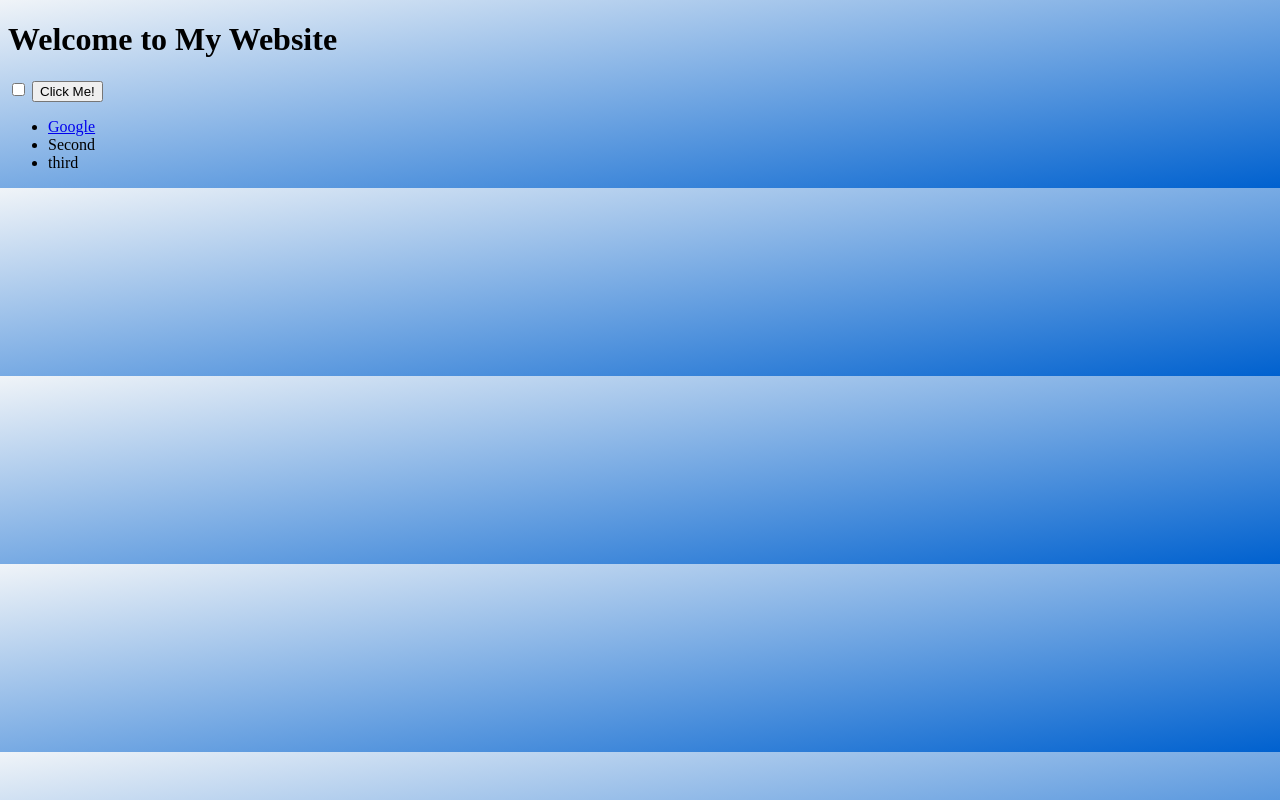
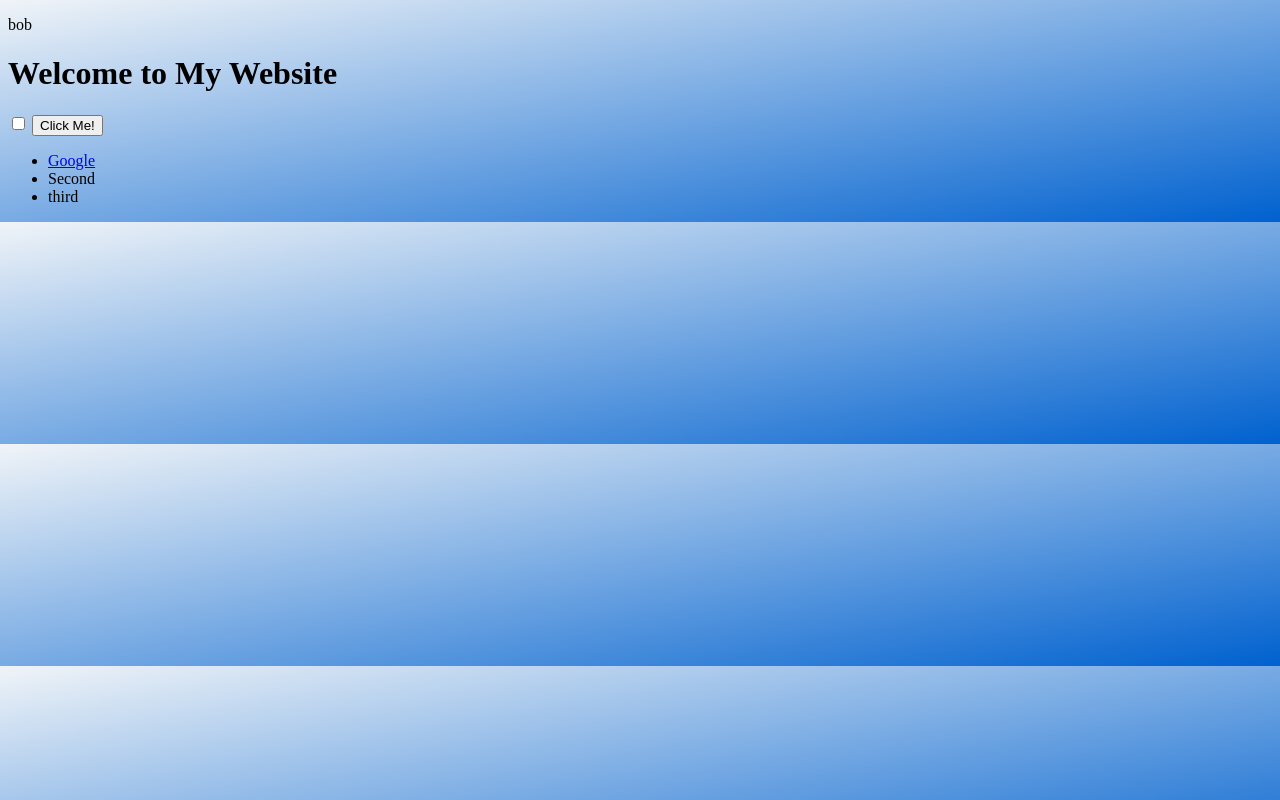
Before and after one commit to Alangtjoplin/Resume, a plain HTML site: page class.html in a window 1280 px wide. Drawn offline with Linux system fonts and the light colour scheme.

Commit message:
class work
Json

```diff
--- a/class.html
+++ b/class.html
@@ -7,7 +7,12 @@
     </head>
 
     <body>
-
+        <p id="demo"></p>
+        <script>
+            var myJSON = '{ "name":"bob", "age":30, "city":"New York"}';
+            var myObj = JSON.parse(myJSON);
+            document.getElementById("demo").innerHTML = myObj.name
+        </script>
         <h1 id="title">Welcome to My Website</h1>
 
         <input type="checkbox">
```
